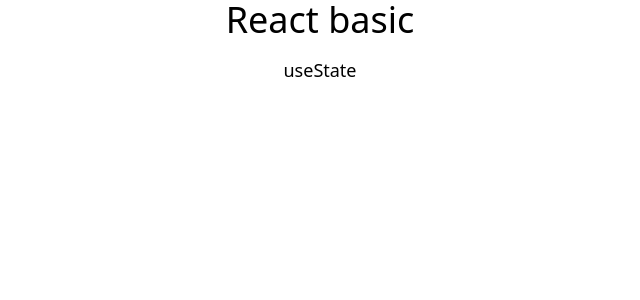
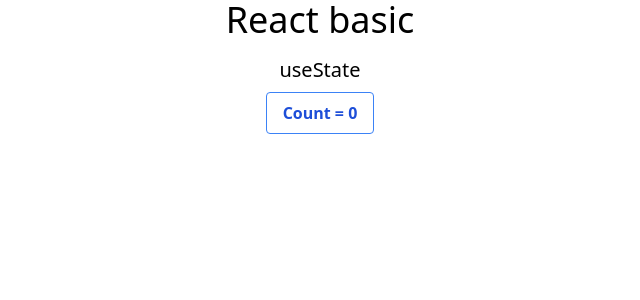
Before and after one commit to nutkiattisak/react-basic, a React (Create React App) app: page /react-hook/use-state in a window 1280 px wide. Shown: the top 300 px of the page, without its empty margins (320-960 px from the left). Built offline with nearby package versions, Linux system fonts and the light colour scheme.

Commit message:
Update use-state.js

```diff
--- a/src/page/react-hook/use-state.js
+++ b/src/page/react-hook/use-state.js
@@ -1,10 +1,19 @@
-import React from 'react'
+import React, { useState } from 'react'
 
 const useStatePage = () => {
+  const [count, setCount] = useState(0)
   return (
     <>
       <div className="container mt-4 mx-auto">
-        <h2 className="text-lg mb-2">useState</h2>
+        <h2 className="text-xl mb-2">useState</h2>
+
+        <button
+          type="button"
+          className="bg-transparent hover:bg-blue-500 text-blue-700 font-semibold hover:text-white py-2 px-4 border border-blue-500 hover:border-transparent rounded"
+          onClick={() => setCount((count) => count + 1)}
+        >
+          Count = {count}
+        </button>
       </div>
     </>
   )
```
